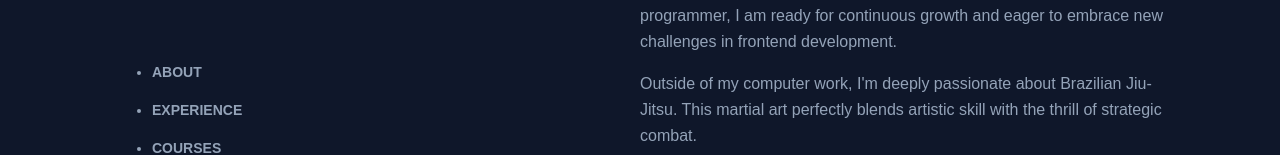
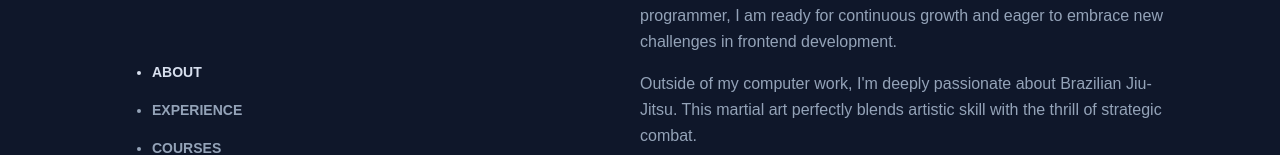
Before and after one commit to bkulpa/portfolio, a React (Create React App) app: page / in a window 1280 px wide. Shown: the part 281-436 px from the top of the page. Built offline with nearby package versions, Linux system fonts and the light colour scheme.

Commit message:
added ref for menuSection about

```diff
--- a/src/components/home/home.component.jsx
+++ b/src/components/home/home.component.jsx
@@ -18,7 +18,7 @@ const Home = () => {
       </LeftContainer>
       <RightContainer>
         <div style={{ maxWidth: "528px" }}>
-          <StyledP>{t("home.aboutMe.part-1")}</StyledP>
+          <StyledP ref={findMenuSection}>{t("home.aboutMe.part-1")}</StyledP>
           <StyledP>{t("home.aboutMe.part-2")}</StyledP>
           <StyledP>{t("home.aboutMe.part-3")}</StyledP>
         </div>
--- a/src/components/menu/menu.component.jsx
+++ b/src/components/menu/menu.component.jsx
@@ -17,10 +17,10 @@ const Menu = () => {
 
   return (
     <MenuList>
-      <MenuElement>{t("menu.about")}</MenuElement>
       <MenuElement style={foundedMenuSectionStyle}>
-        {t("menu.experience")}
+        {t("menu.about")}
       </MenuElement>
+      <MenuElement>{t("menu.experience")}</MenuElement>
       <MenuElement>{t("menu.courses")}</MenuElement>
       <MenuElement>{t("menu.projects")}</MenuElement>
     </MenuList>
```
